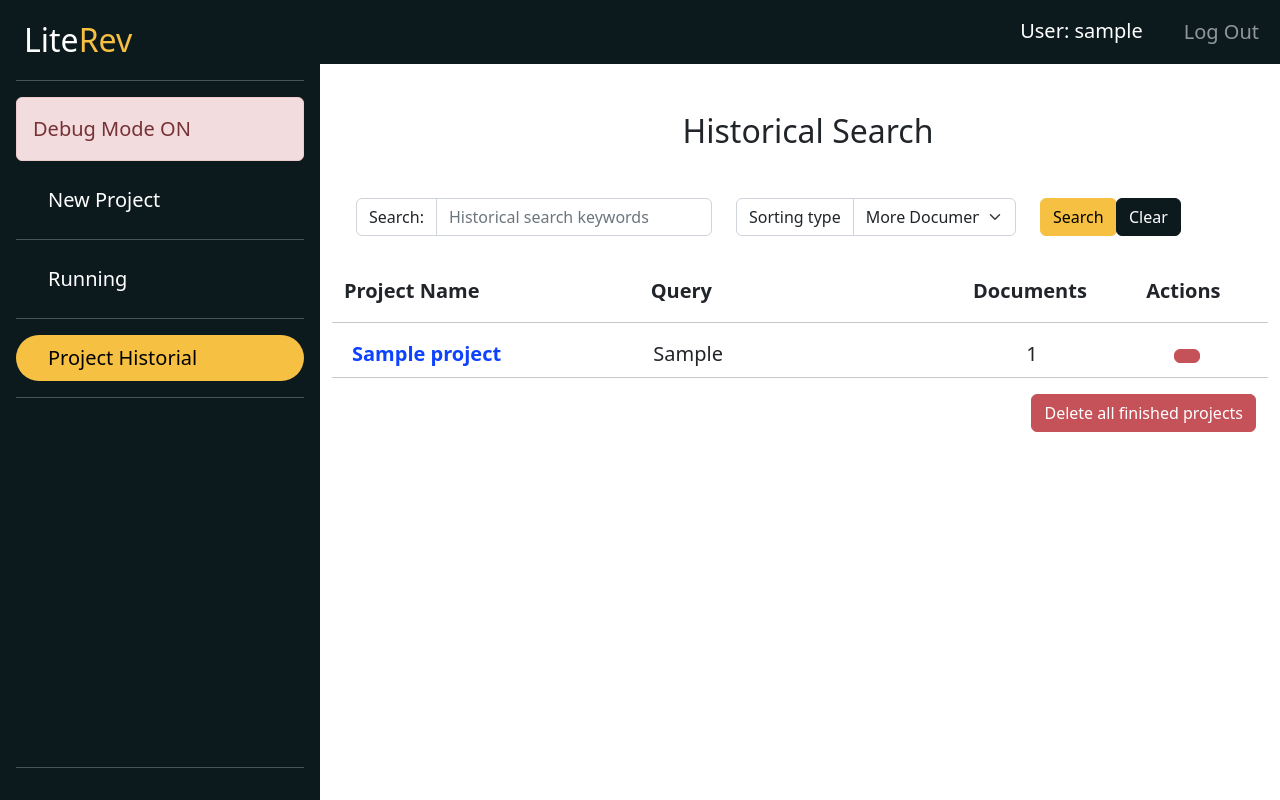
After one commit to erol-orel/literev-legal-modern, a Django app: page /historicalpage/ in a window 1280 px wide. The commit adds this page. Run offline with Django 5.2, Linux system fonts and the light colour scheme; a user stored in the database is signed in; tables that the repository leaves empty hold one stand-in row (values such as "Sample post"); parts of the project's set-up code (start-up, migrations or seed data) failed here and were passed over; some libraries are stand-ins or nearby versions.

Commit message:
feat: add historical page (#110)

```diff
--- a/src/literev/forms.py
+++ b/src/literev/forms.py
@@ -2,7 +2,7 @@ from __future__ import annotations
 
 import datetime
 
-from typing import Any
+from typing import Any, cast
 
 from django import forms
 from django.core.exceptions import ValidationError
@@ -111,3 +111,35 @@ class SearchForm(forms.Form):
 
         # Replace "+" with spaces to show the query properly in the screen.
         return validated_search.replace("+", " ").strip()
+
+
+class HistoricalForm(forms.Form):
+    search = forms.CharField(
+        max_length=4096,
+        widget=forms.TextInput(
+            attrs={
+                "class": "form-control",
+                "placeholder": "Historical search keywords",
+            }
+        ),
+        label="",
+        required=False,
+        empty_value="",
+    )
+
+    def clean_search(self) -> str:
+        data = super().clean() or {}
+
+        if not data:
+            raise ValidationError("Form data is empty.")
+
+        search = data.get("search", "")
+
+        # TODO: Check if this will be neccesary
+        # historical search do not need to check
+        # for boolean operators and forbidden characters
+        # check, error = error_parsing_historical(search)
+        # if not check:
+        #     raise ValidationError(error)
+
+        return cast(str, search)
--- a/src/literev/templates/base.html
+++ b/src/literev/templates/base.html
@@ -82,6 +82,21 @@
               </a>
             </li>
             <hr />
+            <li {% if actual_url == "running" %}
+                  class="nav-item"
+                {% endif %}>
+              <a href="{% url "historicalpage" %}"
+                 class="nav-link
+                        {% if actual_url == "historicalpage" %}
+                          text-black active rounded-pill
+                        {% else %}
+                          text-white
+                        {% endif %}">
+                <i class="fa-solid fa-gears me-3"></i>
+                Project Historial
+              </a>
+            </li>
+            <hr />
           {% endwith %}
         </ul>
         <hr />
--- /dev/null
+++ b/src/literev/templates/historicalpage.html
@@ -0,0 +1,354 @@
+{% extends "base.html" %}
+
+{% load static %}
+
+{% load filtering_functions %}
+
+{% block modal %}
+  {% if delete_message %}
+    <div class="div modal-backdrop fade show">
+    </div>
+    <form action=""
+          method="POST">
+      {% csrf_token %}
+      <div class="modal fade show"
+           style="display: block"
+           id="deleteModal"
+           tabindex="-1"
+           aria-labelledby="deleteModal"
+           aria-hidden="false">
+
+        <div class="modal-dialog modal-dialog-centered">
+          <div class="modal-content">
+            <div class="modal-header">
+              <h1 class="modal-title fs-5"
+                  id="deleteModalLabel">
+                Delete Project
+              </h1>
+              <button class="btn-close"
+                      data-bs-dismiss="modal"
+                      type='submit'
+                      name='submit'
+                      value='cancel'
+                      aria-label="Close">
+              </button>
+            </div>
+            <div class="modal-body">
+              <p>
+                Are you sure you want to delete following project?
+              </p>
+              <div class="ms-5">
+                Project: {{ project_name }}
+              </div>
+              <div class="ms-5 mb-3">
+                Query:
+                {% if project_search %}
+                  {{ project_search }}
+                {% else %}
+                  No query
+                {% endif %}
+              </div>
+              <p>
+                This action cannot be undone. Delete this project will permanently remove it.
+              </p>
+            </div>
+            <div class="modal-footer">
+              <input type="hidden"
+                     name="project_id"
+                     value="{{ project_id }}" />
+              <button class="btn btn-secondary"
+                      type='submit'
+                      name='submit'
+                      value='cancel'
+                      data-bs-dismiss="modal">
+                Close
+              </button>
+              <button type="submit"
+                      name="submit"
+                      value="confirm_delete"
+                      class="btn btn-danger">
+                Delete
+              </button>
+            </div>
+          </div>
+        </div>
+      </div>
+    </form>
+  {% endif %}
+{% endblock modal %}
+
+{% block content %}
+  <div class="d-flex">
+    <div class="container">
+      <div class="col-sm-12 col-md-12 col-xl-12">
+
+        <div class="mt-4 p-4">
+          <h2 class="text-center col-12 mb-5">
+            <i class="fa-regular fa-rectangle-list me-3"></i>
+            Historical Search
+          </h2>
+          <form class="row"
+                action=""
+                method="POST">
+            {% csrf_token %}
+
+            <div class="col-sm-12 col-lg-5 mb-3">
+              <div class="input-group">
+                <span class="bg-white input-group-text"
+                      for="input_search">Search:</span>
+                {{ historical_form.search }}
+              </div>
+            </div>
+            <div class="col-sm-12 col-lg-4 mb-3">
+              <div class="input-group">
+                <label class="bg-white  input-group-text"
+                       for="sort_type">
+                  Sorting type
+                </label>
+                <select class="form-select"
+                        id="sort_type"
+                        name="sort_type"
+                        default="pertinence">
+                  <option value="more_documents_first"
+                          selected>
+                    More Documents first
+                  </option>
+                  <option value="less_documents_first">
+                    Less Documents first
+                  </option>
+                </select>
+              </div>
+            </div>
+            <div class="col-sm-12 col-lg-1 text-center">
+              <button class="btn btn-primary mb-3"
+                      type="submit"
+                      name="submit"
+                      value="historical">
+                Search
+              </button>
+            </div>
+            <div class="col-sm-12 col-lg-1 text-center">
+              <button class="btn btn-dark mb-3"
+                      type="submit"
+                      name="submit"
+                      value="no_filter">
+                Clear
+              </button>
+            </div>
+          </form>
+
+        </div>
+      </div>
+    </div>
+  </div>
+
+  <div class="container pb-5 px-4">
+    {% if query_filter %}
+      <h3>
+        <span class="badge text-bg-info">
+          filter by keywords: {{ query_filter }}
+        </span>
+      </h3>
+    {% endif %}
+    <!-- Historical Search List -->
+    <div class="fs-5 row"
+         style="overflow:auto">
+      <div class="col-12">
+        <div>
+          <div class="row align-items-center fs-5 mb-3 g-2 fw-bold">
+            <div class="col-4">
+              Project Name
+            </div>
+            <div class="col-4">
+              Query
+            </div>
+            <div class="text-center col-2">
+              Documents
+            </div>
+            <div class="text-center col-2">
+              Actions
+            </div>
+          </div>
+          <div class="row">
+            <hr />
+          </div>
+          {% if projects_list %}
+            {% for project in projects_list %}
+              <div class="project-search-metadata row align-items-center fs-5 g-3 mb-2">
+                <div class="col-4 d-flex">
+                  <div style="cursor:pointer"
+                       data-bs-toggle="collapse"
+                       data-bs-target="#collapse-step-finished-{{ forloop.counter }}">
+                    <div>
+                      <i class="fa-sharp fa-solid fa-chevron-right fa-sm"></i>
+                    </div>
+                  </div>
+                  <div>
+                    <a class="ms-2 fw-bold"
+                       href="/project/{{ project.id }}">{{ project.name }}</a>
+                  </div>
+                </div>
+                <div class="col-4">
+                  {{ project.query }}
+                </div>
+                <div class="text-center col-2">
+                  {{ project | count_processed_documents }}
+                </div>
+                <form class="col-2 d-flex justify-content-xl-center gap-3"
+                      show
+                      info
+                      method="POST">
+                  {% csrf_token %}
+
+                  <!-- Button trigger modal -->
+                  <div>
+                    <input type="hidden"
+                           name="project_id"
+                           value="{{ project.id }}" />
+                    <input type="hidden"
+                           name="project_name"
+                           value="{{ project.name }}" />
+                    <input type="hidden"
+                           name="project_query"
+                           value="{{ project.query }}" />
+                    <button type="submit"
+                            name="submit"
+                            value="delete"
+                            class="btn btn-danger text-white">
+                      <i class="fa-regular fa-trash-can"></i>
+                    </button>
+                  </div>
+                </form>
+                <div class="collapse row align-items-start pt-4 mb-3 text-muted fs-6"
+                     id="collapse-step-finished-{{ forloop.counter }}">
+                  <div class="col-2">
+                    <div>
+                      <p>
+                        Created on
+                      </p>
+                      <p>
+                        {{ project.creation_date }}
+                      </p>
+                    </div>
+                  </div>
+                  <div class="col-2">
+                    <div>
+                      <p>
+                        Date range
+                      </p>
+                      <p>
+                        from: {{ project.range_begin_date }}
+                      </p>
+                      <p>
+                        to: {{ project.range_end_date }}
+                      </p>
+                    </div>
+                  </div>
+                  <div class="col-3">
+                    <div>
+                      <p>
+                        Sources
+                      </p>
+
+                    </div>
+                  </div>
+                  <div class="col-3">
+                    <div>
+                      <p>
+                        File Sources
+                      </p>
+
+                    </div>
+                  </div>
+                  <div class="col-2">
+                    <div>
+                      <p>
+                        Best DBCV
+                      </p>
+                      <p>
+                        {{ project.best_dbcv |floatformat:"3" }}
+                      </p>
+                    </div>
+                  </div>
+                </div>
+              </div>
+              <div class="row">
+                <hr />
+              </div>
+            {% endfor %}
+          {% endif %}
+        </div>
+      </div>
+    </div>
+    <div class="row justify-content-center justify-content-xl-end">
+      <div class="col-12 col-md-10 col-xl-6">
+        <div class="row justify-content-center justify-content-xl-end">
+          <div class="col-7 d-flex justify-content-end gap-5">
+            <form action=""
+                  method="POST">
+              {% csrf_token %}
+
+              <!-- Button trigger modal -->
+              {% if projects_list %}
+                <button type="button"
+                        data-bs-toggle="modal"
+                        data-bs-target="#deleteAllFinishedModal"
+                        class="btn btn-md btn-danger text-white">
+                  Delete all finished projects
+                </button>
+              {% endif %}
+
+              <!-- Modal -->
+              <div class="modal fade"
+                   id="deleteAllFinishedModal"
+                   tabindex="-1"
+                   aria-labelledby="deleteAllFinishedModalLabel"
+                   aria-hidden="true">
+                <div class="modal-dialog modal-dialog-centered">
+                  <div class="modal-content">
+                    <div class="modal-header">
+                      <h1 class="modal-title fs-5"
+                          id="deleteAllFinishedModalLabel">
+                        Delete Project
+                      </h1>
+                      <button type="button"
+                              class="btn-close"
+                              data-bs-dismiss="modal"
+                              aria-label="Close">
+                      </button>
+                    </div>
+                    <div class="modal-body">
+                      <p>
+                        Are you sure you want to delete all finished project projects?
+                      </p>
+                      <p>
+                        All finished project projects will be permanently removed.
+                      </p>
+                    </div>
+                    <div class="modal-footer">
+                      <button type="button"
+                              class="btn btn-secondary"
+                              data-bs-dismiss="modal">
+                        Close
+                      </button>
+                      <button type="submit"
+                              name="submit"
+                              value="delete_all_finished"
+                              class="btn btn-danger">
+                        Delete all finished
+                      </button>
+                    </div>
+                  </div>
+                </div>
+              </div>
+            </form>
+          </div>
+        </div>
+      </div>
+    </div>
+  </div>
+
+{% endblock content %}
+
+{% block jscode %}
+{% endblock jscode %}
--- a/src/literev/urls.py
+++ b/src/literev/urls.py
@@ -1,6 +1,6 @@
 from django.urls import path
 from django.http import HttpResponse
-from literev.views import HomePageView, search, running, projectpage, generate_summary, tableselect, contentdocument
+from literev.views import HomePageView, search, running, projectpage, generate_summary, tableselect, contentdocument, historicalpage
 
 urlpatterns = [
     # enable these for celery
@@ -8,6 +8,7 @@ urlpatterns = [
     path('', HomePageView.as_view(), name='home'),
     path('search/', search, name='search'),
     path('running/', running, name='running'),
+    path('historicalpage/', historicalpage, name='historicalpage'),
     path('project/<int:project_id>/', projectpage, name='projectpage'),
     path("tableselect/<int:project_id>/<int:refinement_id>/", tableselect, name="tableselect"),
     path('contentdocument/<int:document_id>', contentdocument, name='contentdocument'),
--- a/src/literev/views.py
+++ b/src/literev/views.py
@@ -8,7 +8,7 @@ from django.db.models import Count, Q
 logging.basicConfig(level=logging.INFO)
 
 from http import HTTPStatus
-from typing import Any
+from typing import Any, cast
 
 from django.conf import settings
 from django.contrib.auth.decorators import login_required
@@ -16,7 +16,11 @@ from django.http import HttpRequest, HttpResponse, JsonResponse
 from django.shortcuts import redirect, render
 from django.views.generic import TemplateView
 
-from literev.forms import SearchForm
+from literev.forms import HistoricalForm, SearchForm
+from literev.libs.historical_functions import (
+    filter_and_sort_projects,
+    sort_all_projects,
+)
 from literev.libs.nlp import nlp_topic_description
 from literev.libs.pipeline import (
     running_restart,
@@ -51,9 +55,14 @@ from literev.models import (
     ProjectRefinement,
     RefinementIteration,
     TableChoice,
+    User,
 )
 from literev.task_plotting import get_color_map
-from literev.tasks import launch_process, running_delete
+from literev.tasks import (
+    launch_process,
+    remove_all_finished_projects,
+    running_delete,
+)
 
 UNCLASSIFIED_PAPERS_TOPIC = "unclassified papers"
 
@@ -244,7 +253,11 @@ def running(request: HttpRequest) -> HttpResponse:
             running_delete(project_id)
 
     # Include always the first project
-    projects = Project.objects.filter(Q(user=user) | Q(id=1)).order_by("-id")
+    projects = (
+        Project.objects.filter(Q(user=user) | Q(id=1))
+        .exclude(is_finish=True)
+        .order_by("-id")
+    )
 
     context["projects"] = projects
 
@@ -257,7 +270,7 @@ def projectpage(request: HttpRequest, project_id: int) -> HttpResponse:
     Display the Refine project page.
 
     This view displays the Refine project page. It shows the list of clusters
-    and documents, and allows the user to select a subset of articles to
+    and documents, and allows the user to select a subset of documents to
     continue with the project. It also displays the graph of the project.
 
     Parameters
@@ -332,7 +345,7 @@ def projectpage(request: HttpRequest, project_id: int) -> HttpResponse:
                 context["document_pk_list"] = " ".join(
                     str(pk) for pk in document_pk_list
                 )
-                context["number_article"] = len(document_pk_list)
+                context["number_document"] = len(document_pk_list)
                 context["AreYouSure"] = True
 
         elif submit == "delete":
@@ -771,17 +784,19 @@ def tableselect(
     ).order_by(order_by)
 
     # Pagination: calculate the correct slice of documents
-    first_article = (current_page - 1) * settings.NUMBER_ARTICLE_BY_PAGE
-    last_article = min(
+    first_document = (current_page - 1) * settings.NUMBER_ARTICLE_BY_PAGE
+    last_document = min(
         current_page * settings.NUMBER_ARTICLE_BY_PAGE, total_documents
     )
-    context["tablechoice_list"] = tablechoice_list[first_article:last_article]
+    context["tablechoice_list"] = tablechoice_list[
+        first_document:last_document
+    ]
     context["first_page"] = current_page == 1
     context["last_page"] = current_page == total_pages
     context["current_page"] = current_page
     context["total_page"] = total_pages
 
-    # Count the initial articles, neighbors, and checked articles
+    # Count the initial documents, neighbors, and checked documents
     context["number_Article_initial"] = TableChoice.objects.filter(
         project=project, is_initial=True
     ).count()
@@ -820,3 +835,70 @@ def contentdocument(request: HttpRequest, document_id: int) -> HttpResponse:
     context["document"] = document
 
     return render(request, "contentdocument.html", context)
+
+
+def historicalpage(request: HttpRequest) -> HttpResponse:
+    context: dict[str, Any] = dict()
+
+    historical_form = HistoricalForm()
+    context["historical_form"] = historical_form
+    context["filter_by_query"] = False
+
+    user = cast(User, request.user)
+
+    if request.method == "POST":
+        submit = request.POST["submit"]
+
+        if submit == "historical":
+            historical_form = HistoricalForm(request.POST)
+            context["historical_form"] = historical_form
+            context["filter_by_query"] = True
+            context["query_filter"] = ""
+
+            if historical_form.is_valid():
+                search = historical_form.cleaned_data["search"]
+
+                keywords = search.split()
+                sort_type = request.POST.get("sort_type", "")
+
+                # filter according to keyword otherwise return
+                # all project projects
+                if keywords:
+                    context["query_filter"] = search
+
+                    context["projects_list"] = filter_and_sort_projects(
+                        user, keywords, sort_type
+                    )
+                else:
+                    context["projects_list"] = sort_all_projects(
+                        user, sort_type
+                    )
+
+                return render(request, "historicalpage.html", context)
+
+        if submit == "delete":
+            project_id = int(request.POST["project_id"])
+            project_name = request.POST["project_name"]
+            project_query = request.POST["project_query"]
+            context["delete_message"] = True
+            context["project_id"] = project_id
+            context["project_name"] = project_name
+            context["project_query"] = project_query
+
+        if submit == "confirm_delete":
+            project_id = int(request.POST["project_id"])
+            running_delete(project_id)
+
+        if submit == "delete_all_finished":
+            remove_all_finished_projects(user)
+
+    if not context["filter_by_query"]:
+        # get all finished project
+        project_list = Project.objects.filter(
+            user=user, is_finish=True
+        ).order_by("-id")
+
+        if project_list.exists():
+            context["projects_list"] = project_list
+
+    return render(request, "historicalpage.html", context)
```
Also changed, not shown: src/literev/libs/historical_functions.py (added, +103 -0 lines), src/literev/tasks.py (+9 -2 lines), src/literev/templates/projectpage.html (+9 -7 lines), src/literev/templates/running.html (+1 -9 lines).
